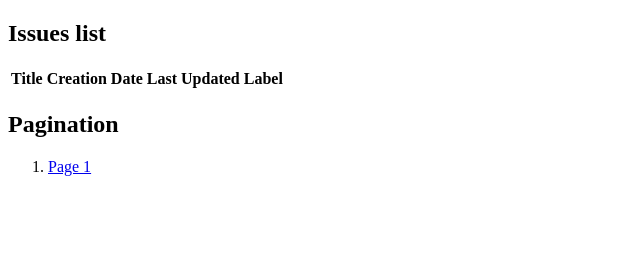
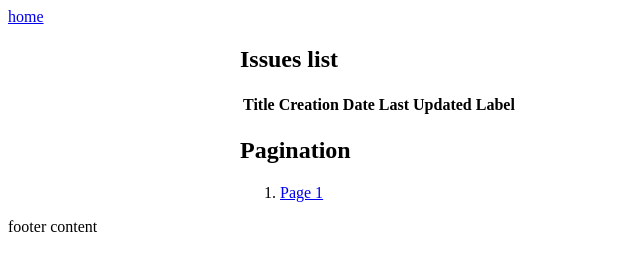
Before and after one commit to LonnyGomes/github-to-html, an Eleventy site: page src/index.html in a window 1280 px wide. Shown: the whole page, without its empty margins (0-640 px from the left). Built offline with nearby package versions, Linux system fonts and the light colour scheme; Eleventy itself is replaced by a stand-in of ours; files that its build step writes are made by us from their sources; what @octokit/rest, flat-cache would draw is missing.

Commit message:
chore: add header and footer templates

```diff
--- a/src/_includes/base.njk
+++ b/src/_includes/base.njk
@@ -10,6 +10,10 @@ title: Base site
     <title>{{ title }}</title>
   </head>
   <body>
-    {{ content | safe }}
+    {% include "header.njk" %}
+    <main>
+      {{ content | safe }}
+    </main>
+    {% include "footer.njk" %}
   </body>
 </html>
--- /dev/null
+++ b/src/_includes/footer.njk
@@ -0,0 +1,3 @@
+<footer>
+<p>footer content</p>
+</footer>
--- /dev/null
+++ b/src/_includes/header.njk
@@ -0,0 +1,3 @@
+<header>
+<a href="{{ '/' | url }}">home</a>
+</header>
--- a/src/css/main.css
+++ b/src/css/main.css
@@ -4,3 +4,8 @@
     padding: 4px 6px;
     border-radius: 4px;
 }
+
+main {
+    width: 800px;
+    margin: 0 auto;
+}
```
